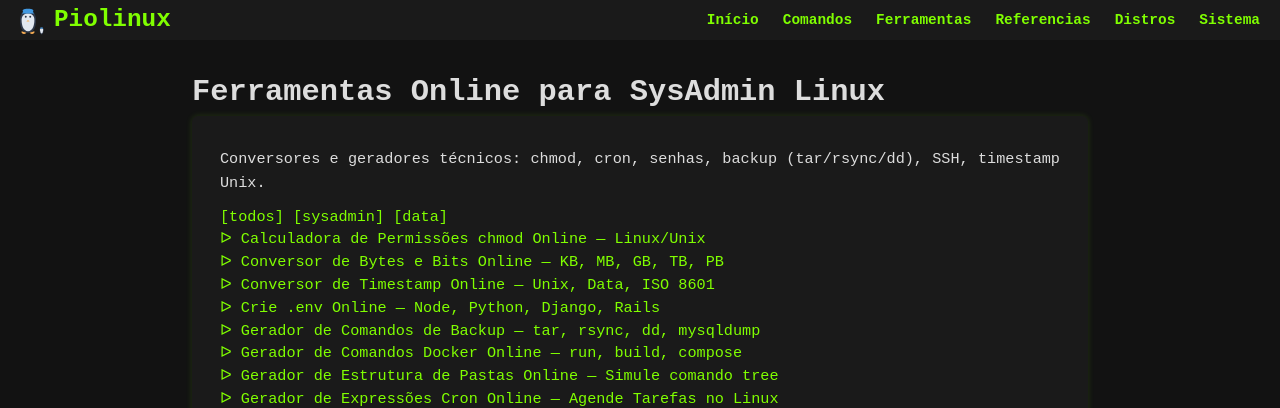
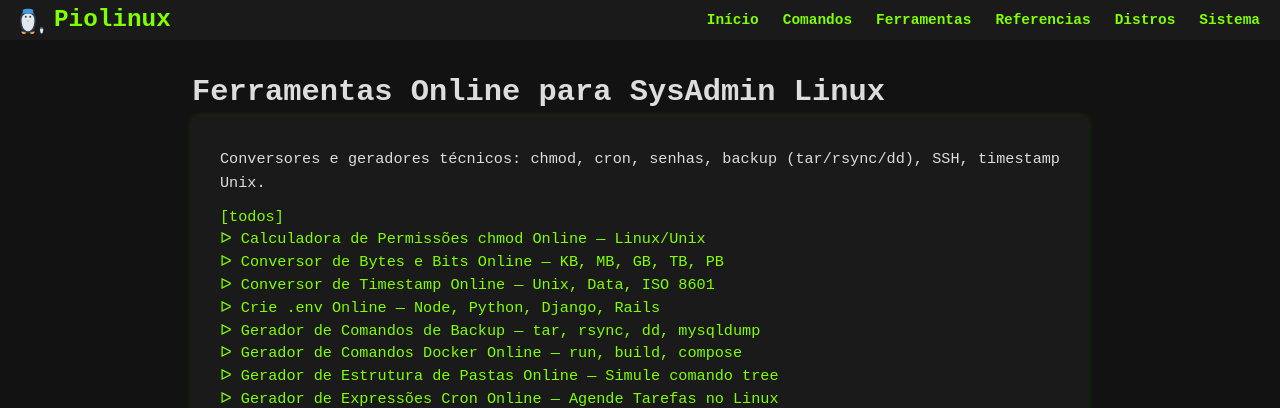
Before and after one commit to Piolinux/piolinux-site, a Jekyll site: the page built from _pages/_ferramentas/ferramentas-online-para-sysadmin-linux.html, in a window 1280 px wide. Shown: the top 408 px of the page. Built offline with Jekyll 4.4.1, drawn with Linux system fonts in a browser that asks for light colours.

Commit message:
Update ferramentas-online-para-sysadmin-linux.html

```diff
--- a/_pages/_ferramentas/ferramentas-online-para-sysadmin-linux.html
+++ b/_pages/_ferramentas/ferramentas-online-para-sysadmin-linux.html
@@ -17,8 +17,6 @@ tags: [ferramentas, sysadmin, linux, chmod, cron, ip, backup, ssh, unix-timestam
   <!-- Links de categoria (sem JS) -->
   <div class="filter-buttons">
     <a href="/ferramentas/" class="filter-btn {% if page.url == '/ferramentas/' %}active{% endif %}">[todos]</a>
-    <a href="/ferramentas/sysadmin/" class="filter-btn">[sysadmin]</a>
-    <a href="/ferramentas/data/" class="filter-btn">[data]</a>
   </div>
 
 
```
